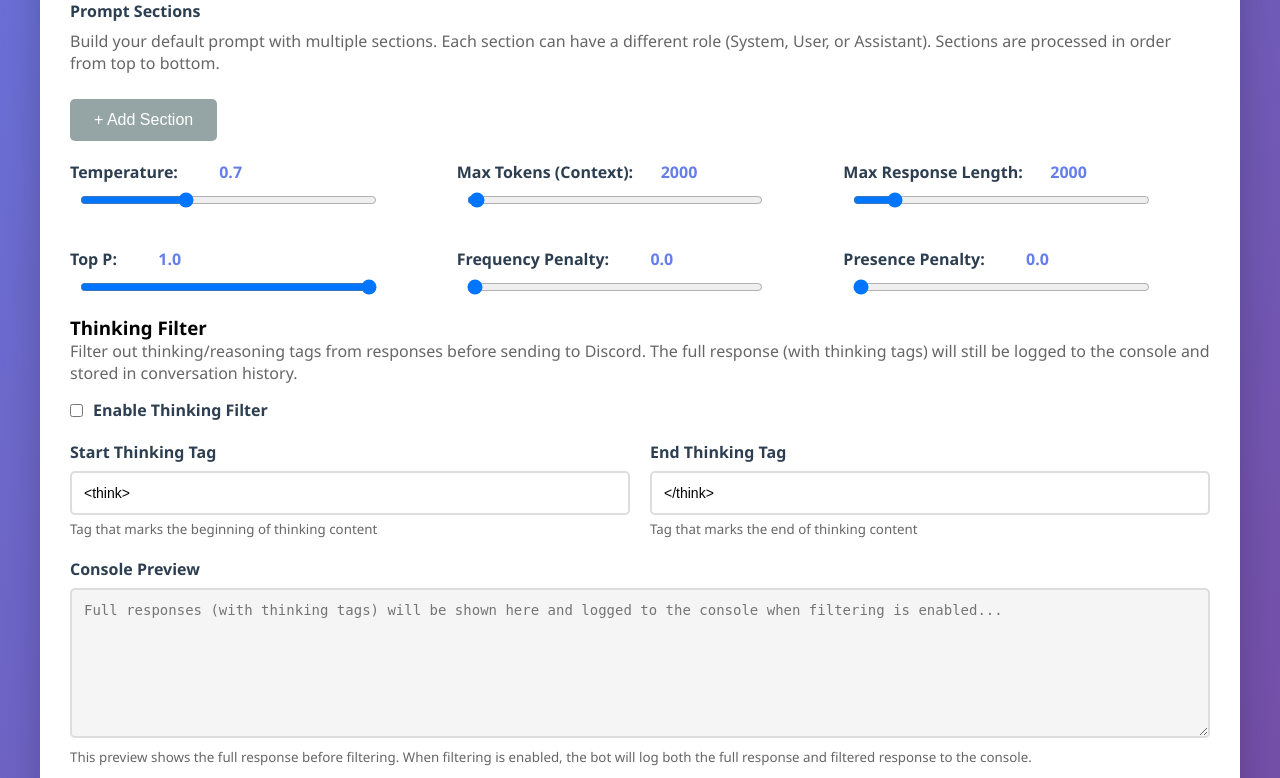
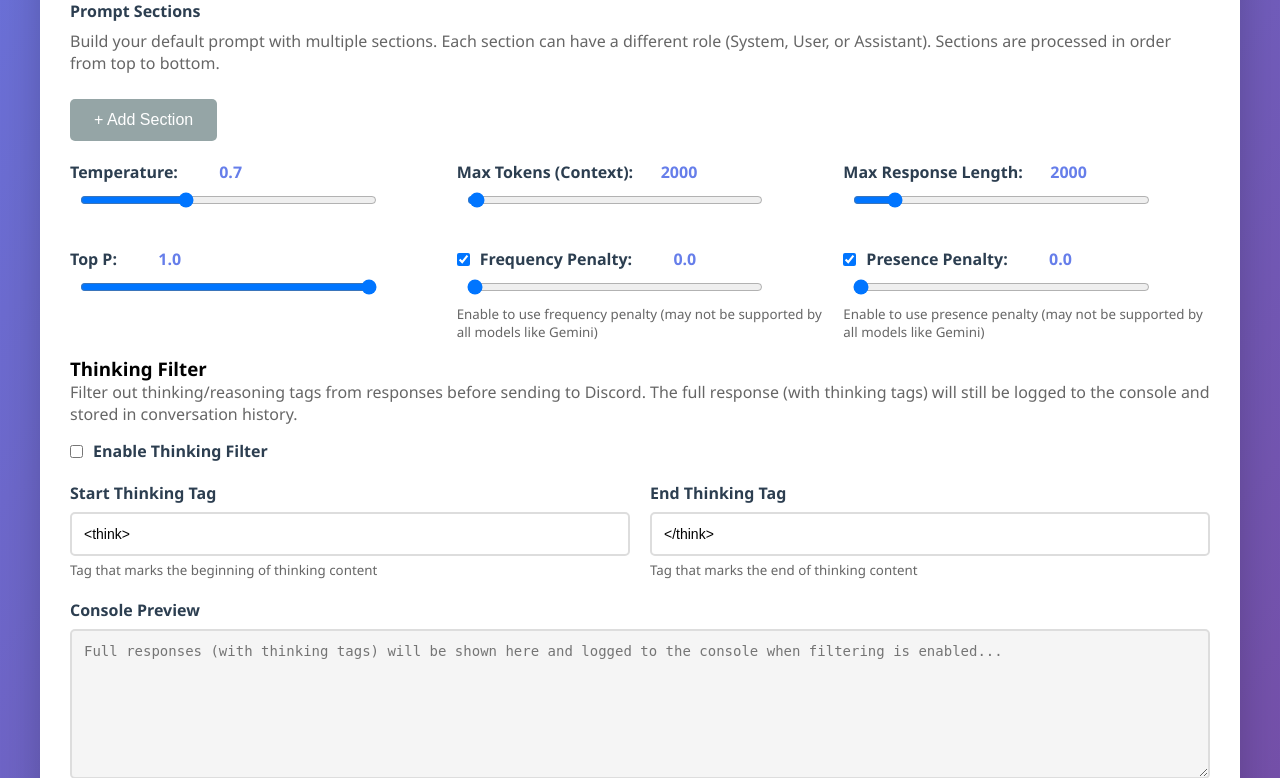
Before and after one commit to Crazy-Rain/Discord-bot-with-Preset, a Python web app: template templates/index.html in a window 1280 px wide. Shown: the part 914-1692 px from the top of the page. Run offline with Jinja, Linux system fonts and the light colour scheme; the template is opened without the code that fills it, so the values that code supplies are empty.

Commit message:
Add enable/disable toggles for frequency and presence penalties
Co-authored-by: Crazy-Rain <10646053+Crazy-Rain@users.noreply.github.com>

```diff
--- a/templates/index.html
+++ b/templates/index.html
@@ -473,13 +473,21 @@
                     </div>
 
                     <div class="slider-container">
-                        <label>Frequency Penalty: <span class="slider-value" id="freq-value">0.0</span></label>
+                        <label style="display: flex; align-items: center; gap: 10px;">
+                            <input type="checkbox" id="frequency-penalty-enabled" style="width: auto;" checked>
+                            <span>Frequency Penalty: <span class="slider-value" id="freq-value">0.0</span></span>
+                        </label>
                         <input type="range" id="frequency-penalty" min="0" max="2" step="0.01" value="0.0" oninput="updateSlider('freq', this.value)">
+                        <small style="color: #666; display: block; margin-top: 5px;">Enable to use frequency penalty (may not be supported by all models like Gemini)</small>
                     </div>
 
                     <div class="slider-container">
-                        <label>Presence Penalty: <span class="slider-value" id="pres-value">0.0</span></label>
+                        <label style="display: flex; align-items: center; gap: 10px;">
+                            <input type="checkbox" id="presence-penalty-enabled" style="width: auto;" checked>
+                            <span>Presence Penalty: <span class="slider-value" id="pres-value">0.0</span></span>
+                        </label>
                         <input type="range" id="presence-penalty" min="0" max="2" step="0.01" value="0.0" oninput="updateSlider('pres', this.value)">
+                        <small style="color: #666; display: block; margin-top: 5px;">Enable to use presence penalty (may not be supported by all models like Gemini)</small>
                     </div>
                 </div>
             </div>
@@ -570,13 +578,21 @@
                 </div>
 
                 <div class="slider-container">
-                    <label>Frequency Penalty: <span class="slider-value" id="preset-freq-value">0.0</span></label>
+                    <label style="display: flex; align-items: center; gap: 10px;">
+                        <input type="checkbox" id="preset-frequency-penalty-enabled" style="width: auto;" checked>
+                        <span>Frequency Penalty: <span class="slider-value" id="preset-freq-value">0.0</span></span>
+                    </label>
                     <input type="range" id="preset-frequency-penalty" min="0" max="2" step="0.01" value="0.0" oninput="updateSlider('preset-freq', this.value)">
+                    <small style="color: #666; display: block; margin-top: 5px;">Enable to use frequency penalty (may not be supported by all models like Gemini)</small>
                 </div>
 
                 <div class="slider-container">
-                    <label>Presence Penalty: <span class="slider-value" id="preset-pres-value">0.0</span></label>
+                    <label style="display: flex; align-items: center; gap: 10px;">
+                        <input type="checkbox" id="preset-presence-penalty-enabled" style="width: auto;" checked>
+                        <span>Presence Penalty: <span class="slider-value" id="preset-pres-value">0.0</span></span>
+                    </label>
                     <input type="range" id="preset-presence-penalty" min="0" max="2" step="0.01" value="0.0" oninput="updateSlider('preset-pres', this.value)">
+                    <small style="color: #666; display: block; margin-top: 5px;">Enable to use presence penalty (may not be supported by all models like Gemini)</small>
                 </div>
             </div>
 
@@ -1028,6 +1044,8 @@
                 document.getElementById('top-p').value = preset.top_p || 1.0;
                 document.getElementById('frequency-penalty').value = preset.frequency_penalty || 0.0;
                 document.getElementById('presence-penalty').value = preset.presence_penalty || 0.0;
+                document.getElementById('frequency-penalty-enabled').checked = preset.frequency_penalty_enabled !== false;
+                document.getElementById('presence-penalty-enabled').checked = preset.presence_penalty_enabled !== false;
 
                 updateSlider('temp', preset.temperature || 0.7);
                 updateSlider('tokens', preset.max_tokens || 2000);
@@ -1077,7 +1095,9 @@
                         max_response_length: parseInt(document.getElementById('max-response-length').value),
                         top_p: parseFloat(document.getElementById('top-p').value),
                         frequency_penalty: parseFloat(document.getElementById('frequency-penalty').value),
-                        presence_penalty: parseFloat(document.getElementById('presence-penalty').value)
+                        presence_penalty: parseFloat(document.getElementById('presence-penalty').value),
+                        frequency_penalty_enabled: document.getElementById('frequency-penalty-enabled').checked,
+                        presence_penalty_enabled: document.getElementById('presence-penalty-enabled').checked
                     }
                 };
 
@@ -1362,6 +1382,8 @@
                 document.getElementById('preset-top-p').value = preset.top_p || 1.0;
                 document.getElementById('preset-frequency-penalty').value = preset.frequency_penalty || 0.0;
                 document.getElementById('preset-presence-penalty').value = preset.presence_penalty || 0.0;
+                document.getElementById('preset-frequency-penalty-enabled').checked = preset.frequency_penalty_enabled !== false;
+                document.getElementById('preset-presence-penalty-enabled').checked = preset.presence_penalty_enabled !== false;
                 document.getElementById('preset-prompt-format').value = preset.prompt_format || 'default';
                 document.getElementById('preset-character-position').value = preset.character_position || 'system';
                 document.getElementById('preset-include-examples').checked = preset.include_examples !== false;
@@ -1690,6 +1712,8 @@
                     top_p: parseFloat(document.getElementById('preset-top-p').value),
                     frequency_penalty: parseFloat(document.getElementById('preset-frequency-penalty').value),
                     presence_penalty: parseFloat(document.getElementById('preset-presence-penalty').value),
+                    frequency_penalty_enabled: document.getElementById('preset-frequency-penalty-enabled').checked,
+                    presence_penalty_enabled: document.getElementById('preset-presence-penalty-enabled').checked,
                     prompt_format: document.getElementById('preset-prompt-format').value,
                     character_position: document.getElementById('preset-character-position').value,
                     include_examples: document.getElementById('preset-include-examples').checked,
```
Also changed, not shown: discord_bot.py (+9 -3 lines), openai_client.py (+21 -10 lines).
